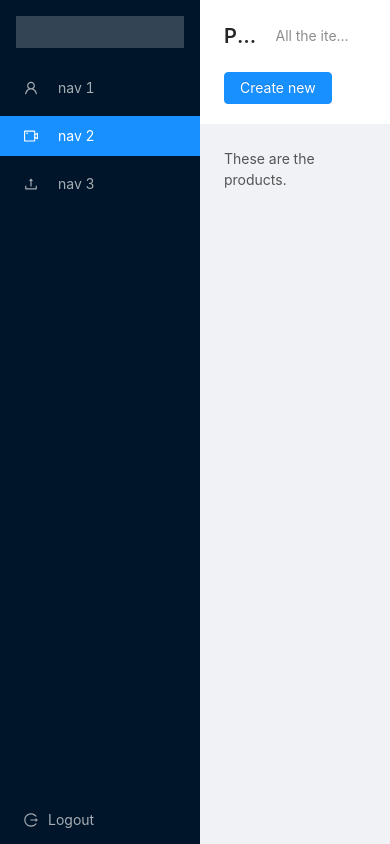
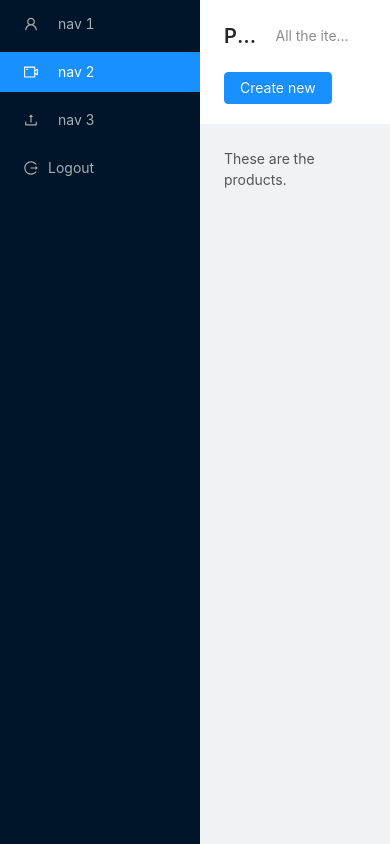
Before and after one commit to awwester/react-ant, a React (Create React App) app: page /dashboard/nav3 in a window 390 px wide. Built offline with nearby package versions, Linux system fonts and the light colour scheme.

Commit message:
Refactor navigation for desktop & mobile on landing & dashboard.

```diff
--- /dev/null
+++ b/src/components/navigation/DashboardSidenav/index.js
@@ -0,0 +1,37 @@
+import React from "react";
+import { useHistory } from "react-router";
+import { Menu, Layout } from "antd";
+import { LogoutOutlined } from "@ant-design/icons";
+
+import SidenavItem from "components/navigation/SidenavItem";
+import styles from "./style.module.less";
+
+export default function DashboardSideNav({ routeData }) {
+  // Render the sidenav navigation for desktop dashboard.
+
+  const history = useHistory();
+
+  const renderNavItems = () => {
+    return routeData.map((item, index) => {
+      return (
+        <SidenavItem key={index} onClick={() => history.push(item.navigation)}>
+          {item.icon}
+          <span>{item.label}</span>
+        </SidenavItem>
+      );
+    });
+  };
+
+  return (
+    <Layout.Sider className={styles.fullHeight}>
+      <div className={styles.logo} />
+      <Menu theme="dark" mode="inline" defaultSelectedKeys={["1"]}>
+        {renderNavItems()}
+        <Menu.Item className={styles.logout} onClick={() => history.push("/")}>
+          <LogoutOutlined />
+          Logout
+        </Menu.Item>
+      </Menu>
+    </Layout.Sider>
+  );
+}
--- a/src/components/navigation/LandingHeader/index.js
+++ b/src/components/navigation/LandingHeader/index.js
@@ -6,11 +6,10 @@ import { LoginOutlined } from "@ant-design/icons";
 import styles from "./style.module.less";
 
 export default function LandingHeader() {
+  // Render the header for the landing page on desktop.
+
   const history = useHistory();
-
-  const handleLoginClick = () => {
-    history.push("/auth");
-  };
+  const handleLoginClick = () => history.push("/auth");
 
   return (
     <Layout.Header>
--- /dev/null
+++ b/src/components/navigation/MobileDashboardHeader/index.js
@@ -0,0 +1,53 @@
+import React from "react";
+import { useHistory } from "react-router";
+import { UserOutlined, UploadOutlined, VideoCameraOutlined, LogoutOutlined } from "@ant-design/icons";
+
+import MobileHeader from "components/navigation/MobileHeader";
+import DrawerNavButton from "components/buttons/DrawerNavButton";
+
+export default function MobileLandingHeader() {
+  const history = useHistory();
+
+  const routeData = [
+    {
+      "label": "nav 1",
+      "icon": <UserOutlined />,
+      "navigation": "/dashboard/nav1",
+    },
+    {
+      "label": "nav 2",
+      "icon": <VideoCameraOutlined />,
+      "navigation": "/dashboard/nav2",
+    },
+    {
+      "label": "nav 3",
+      "icon": <UploadOutlined />,
+      "navigation": "/dashboard/nav3",
+    },
+    {
+      "label": "Logout",
+      "icon": <LogoutOutlined />,
+      "navigation": "/",
+    },
+  ];
+
+  const renderItems = () => {
+    return routeData.map((route, index) => {
+      return (
+        <DrawerNavButton
+          key={index}
+          type="link"
+          onClick={() => history.push(route.navigation)}
+        >
+          {route.label}
+        </DrawerNavButton>
+      );
+    });
+  };
+
+  return (
+    <MobileHeader>
+      {renderItems()}
+    </MobileHeader>
+  );
+}
--- /dev/null
+++ b/src/components/navigation/MobileHeader/index.js
@@ -0,0 +1,36 @@
+import React, { useState } from "react";
+import { Menu, Layout, Drawer, Affix } from "antd";
+import { MenuOutlined } from "@ant-design/icons";
+
+import styles from "./style.module.less";
+
+export default function MobileLandingHeader(props) {
+  /* Generic header for any mobile headers that has a drawer to select items. The items are passed
+   * in through the props.children using the <MobileDrawerItem> component.
+   */
+  const [drawerOpen, setDrawerOpen] = useState(false);
+  const handleMenuClick = () => setDrawerOpen(true);
+
+  return (
+    <Affix offsetTop={0}>
+      <Layout.Header style={{ paddingLeft: 15, paddingRight: 0 }}>
+        <div className={styles.logo} />
+        <Menu selectable={false} mode="horizontal" theme="dark" inlineIndent={5}>
+          <Menu.Item key="1" style={{ float: "right" }}>
+            <MenuOutlined style={{ marginRight: 0 }} onClick={handleMenuClick} />
+          </Menu.Item>
+        </Menu>
+        <Drawer
+          title="Basic Drawer"
+          placement="right"
+          closable={false}
+          onClose={() => setDrawerOpen(false)}
+          visible={drawerOpen}
+          onClick={() => setDrawerOpen(false)}
+        >
+          {props.children}
+        </Drawer>
+      </Layout.Header>
+    </Affix>
+  );
+}
--- /dev/null
+++ b/src/components/navigation/MobileHeader/style.module.less
@@ -0,0 +1,7 @@
+.logo {
+  width: 120px;
+  height: 31px;
+  background: rgba(255, 255, 255, 0.2);
+  margin: 16px 24px 16px 0;
+  float: left;
+}
--- a/src/components/navigation/MobileLandingHeader/index.js
+++ b/src/components/navigation/MobileLandingHeader/index.js
@@ -1,35 +1,16 @@
-import React, { useState } from "react";
+import React from "react";
 import { useHistory } from "react-router";
-import { Menu, Layout, Drawer } from "antd";
-import { MenuOutlined } from "@ant-design/icons";
 
+import MobileHeader from "components/navigation/MobileHeader";
 import DrawerNavButton from "components/buttons/DrawerNavButton";
-import styles from "./style.module.less";
 
 export default function MobileLandingHeader() {
-  const [drawerOpen, setDrawerOpen] = useState(false);
   const history = useHistory();
-  const handleMenuClick = () => setDrawerOpen(true);
-
   return (
-    <Layout.Header style={{ paddingLeft: 15, paddingRight: 0 }}>
-      <div className={styles.logo} />
-      <Menu selectable={false} mode="horizontal" theme="dark" inlineIndent={5}>
-        <Menu.Item key="1" style={{ float: "right" }}>
-          <MenuOutlined style={{ marginRight: 0 }} onClick={handleMenuClick} />
-        </Menu.Item>
-      </Menu>
-      <Drawer
-        title="Basic Drawer"
-        placement="right"
-        closable={false}
-        onClose={() => setDrawerOpen(false)}
-        visible={drawerOpen}
-      >
-        <DrawerNavButton type="link">nav1</DrawerNavButton>
-        <DrawerNavButton type="link">nav2</DrawerNavButton>
-        <DrawerNavButton type="primary" onClick={() => history.push("/auth")}>Login</DrawerNavButton>
-      </Drawer>
-    </Layout.Header>
+    <MobileHeader>
+      <DrawerNavButton type="link">nav1</DrawerNavButton>
+      <DrawerNavButton type="link">nav2</DrawerNavButton>
+      <DrawerNavButton type="primary" onClick={() => history.push("/auth")}>Login</DrawerNavButton>
+    </MobileHeader>
   );
 }
--- /dev/null
+++ b/src/layouts/DashboardNavigation/index.js
@@ -0,0 +1,54 @@
+import React from "react";
+import { isMobile } from "react-device-detect";
+import { Layout } from "antd";
+import {
+  UserOutlined,
+  VideoCameraOutlined,
+  UploadOutlined,
+} from "@ant-design/icons";
+
+import DashboardSidenav from "components/navigation/DashboardSidenav";
+import MobileDashboardHeader from "components/navigation/MobileDashboardHeader";
+import styles from "./style.module.less";
+
+export default function DashboardLayout(props) {
+  /* General layout for the dashboard. This will render the various forms of navigation as well as
+   * the content for each section of the dashboard.
+  */
+
+  const routeData = [
+    {
+      "label": "nav 1",
+      "icon": <UserOutlined />,
+      "navigation": "/dashboard/nav1",
+    },
+    {
+      "label": "nav 2",
+      "icon": <VideoCameraOutlined />,
+      "navigation": "/dashboard/nav2",
+    },
+    {
+      "label": "nav 3",
+      "icon": <UploadOutlined />,
+      "navigation": "/dashboard/nav3",
+    },
+  ];
+
+  const navigation = () => {
+    // render the navigation based on screen size.
+    if (isMobile)
+      return <MobileDashboardHeader routeData={routeData} />;
+    else
+      return <DashboardSidenav routeData={routeData} />;
+  };
+
+  return (
+    <Layout className={styles.fullHeight}>
+      {navigation()}
+
+      <Layout.Content>
+        {props.children}
+      </Layout.Content>
+    </Layout>
+  );
+}
--- a/src/layouts/Sidebar/index.js
+++ /dev/null
@@ -1,67 +0,0 @@
-import React from "react";
-import { Layout, Menu } from "antd";
-import {
-  LogoutOutlined,
-  UserOutlined,
-  VideoCameraOutlined,
-  UploadOutlined,
-} from "@ant-design/icons";
-import { useHistory } from "react-router";
-
-import SidenavItem from "components/navigation/SidenavItem";
-import styles from "./style.module.less";
-
-const { Sider, Content } = Layout;
-
-export default function SidebarLayout(props) {
-  const history = useHistory();
-
-  const renderNavItems = () => {
-    const routeData = [
-      {
-        "label": "nav 1",
-        "icon": <UserOutlined />,
-        "navigation": "/dashboard/nav1",
-      },
-      {
-        "label": "nav 2",
-        "icon": <VideoCameraOutlined />,
-        "navigation": "/dashboard/nav2",
-      },
-      {
-        "label": "nav 3",
-        "icon": <UploadOutlined />,
-        "navigation": "/dashboard/nav3",
-      },
-    ];
-
-    return routeData.map((item, index) => {
-      return (
-        <SidenavItem key={index} onClick={() => history.push(item.navigation)}>
-          {item.icon}
-          <span>{item.label}</span>
-        </SidenavItem>
-      );
-    });
-  };
-
-  return (
-    <Layout className={styles.fullHeight}>
-      <Sider className={styles.fullHeight}>
-        <div className={styles.logo} />
-        <Menu theme="dark" mode="inline" defaultSelectedKeys={["1"]}>
-          {renderNavItems()}
-          <Menu.Item className={styles.logout} onClick={() => history.push("/")}>
-            <LogoutOutlined />
-            Logout
-          </Menu.Item>
-        </Menu>
-      </Sider>
-      <Layout>
-        <Content>
-          {props.children}
-        </Content>
-      </Layout>
-    </Layout>
-  );
-}
--- a/src/routes/DashboardRouter/index.js
+++ b/src/routes/DashboardRouter/index.js
@@ -4,12 +4,12 @@ import { Route, Switch } from "react-router-dom";
 import DashboardHomeRoute from "routes/DashboardRouter/Home";
 import PurchasesRoute from "routes/DashboardRouter/Purchases";
 import ProductsRoute from "routes/DashboardRouter/Products";
-import SidebarLayout from "layouts/Sidebar";
+import DashboardLayout from "layouts/DashboardNavigation";
 
 export default function DashboardBase(props) {
   // Base route that renders the navigation and provides a router for dashboard routes.
   return (
-    <SidebarLayout>
+    <DashboardLayout>
       <Switch>
         <Route path="/dashboard/nav1">
           <DashboardHomeRoute />
@@ -21,6 +21,6 @@ export default function DashboardBase(props) {
           <ProductsRoute />
         </Route>
       </Switch>
-    </SidebarLayout>
+    </DashboardLayout>
   );
 }
```
Also changed, not shown: src/components/navigation/DashboardSidenav/style.module.less (added), src/layouts/DashboardNavigation/style.module.less (renamed from src/layouts/Sidebar/style.module.less).
